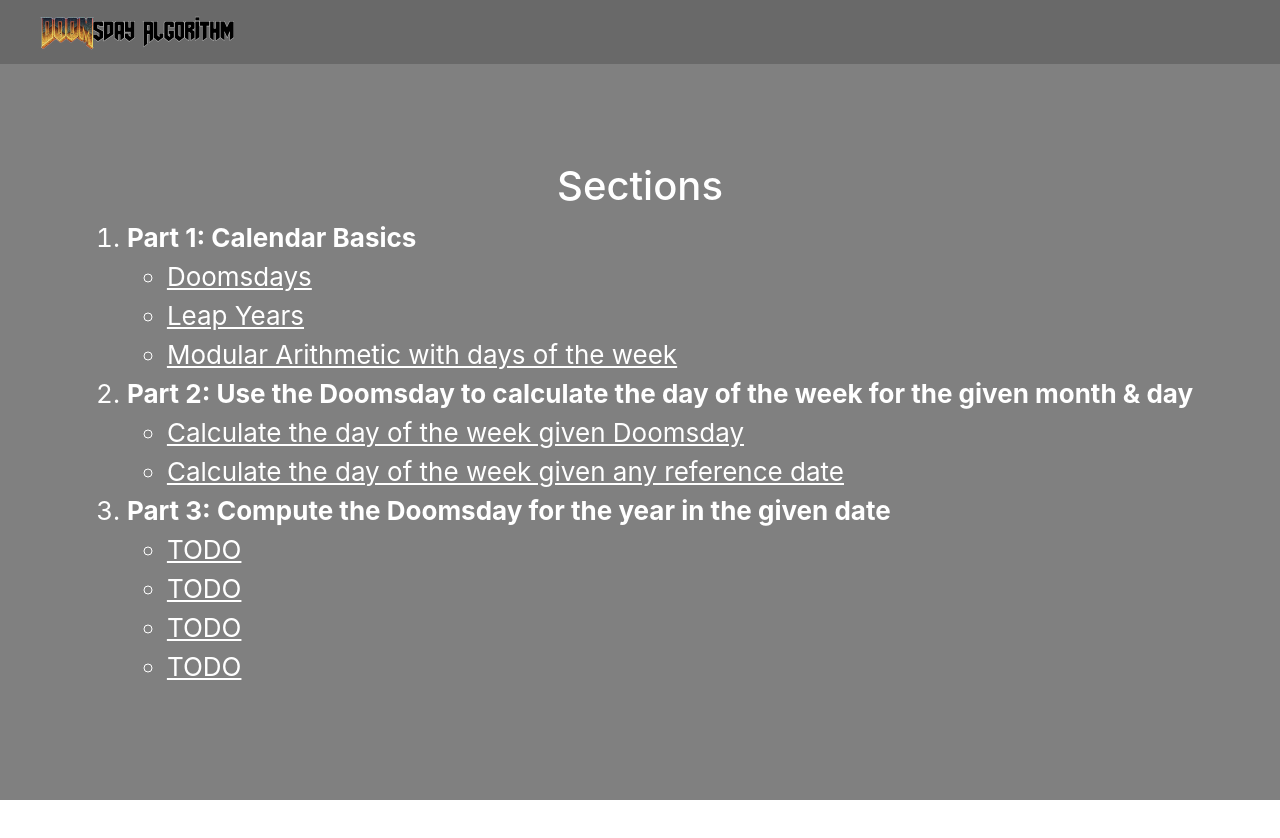
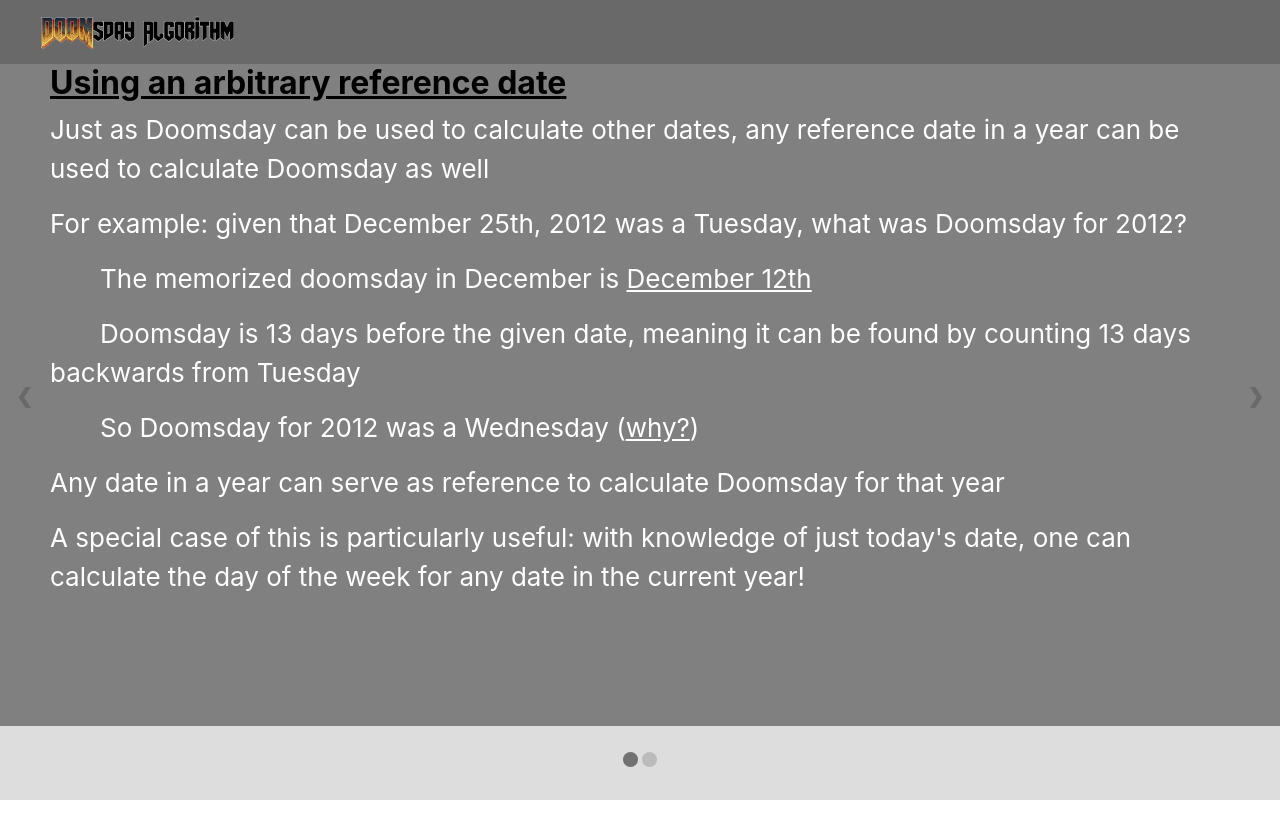
Before and after one commit to sriram-srirangam/doomsday-trainer, a React (Create React App) app in the folder doomsday_trainer/: page /learn/step5 in a window 1280 px wide. Before the commit the page ends 800 px from the top, so only its background shows below. Built offline with nearby package versions, Linux system fonts and the light colour scheme.

Commit message:
Completed step 5 + practice

```diff
--- a/doomsday_trainer/src/LearnSections.jsx
+++ b/doomsday_trainer/src/LearnSections.jsx
@@ -9,6 +9,7 @@ import Step1Page from "./Step1Page";
 import Step2Page from "./Step2Page";
 import Step3Page from "./Step3Page";
 import Step4Page from "./Step4Page";
+import Step5Page from "./Step5Page";
 
 const LearnSections = () => {
   let match = useRouteMatch();
@@ -26,6 +27,9 @@ const LearnSections = () => {
         </Route>
         <Route path={`${match.path}/step4`}>
           <Step4Page />
+        </Route>
+        <Route path={`${match.path}/step5`}>
+          <Step5Page />
         </Route>
         <Route path={match.path}>
           <TableOfContents className="App-page-with-bar" />
--- /dev/null
+++ b/doomsday_trainer/src/Step5Page.jsx
@@ -0,0 +1,11 @@
+import Step5Slides from "./slides/Step5Slides";
+
+const Step5Page = () => {
+  return (
+    <div className="General-app-text-content App-page-with-bar">
+      <Step5Slides />;
+    </div>
+  );
+};
+
+export default Step5Page;
--- /dev/null
+++ b/doomsday_trainer/src/slides/Step5Slides.jsx
@@ -0,0 +1,192 @@
+import { useEffect, useState } from "react";
+import TextField from "@material-ui/core/TextField";
+import Tooltip from "@material-ui/core/Tooltip";
+
+import { computeDayOfWeek, addLeadingZero } from "../utils.js";
+
+const Step5Slides = () => {
+  const [slideIndex, setSlideIndex] = useState(0);
+  const [test, setTest] = useState("");
+  const [quizFieldValues, setQuizFieldValues] = useState([
+    "",
+    "",
+    "",
+    "",
+    "",
+    "",
+    "",
+    "",
+    "",
+    "",
+    "",
+    "",
+  ]);
+
+  useEffect(() => {
+    showSlides(slideIndex);
+  });
+
+  const currentDate = new Date();
+
+  const allDates = [
+    [5, 10],
+    [3, 27],
+    [9, 5],
+    [10, 23],
+    [4, 10],
+    [7, 22],
+    [1, 14],
+    [6, 23],
+    [11, 22],
+    [8, 6],
+    [2, 12],
+    [12, 14],
+  ];
+  const answers = allDates.map((date) =>
+    computeDayOfWeek(date[0], date[1], currentDate.getFullYear())
+  );
+
+  const showSlides = (n) => {
+    var i;
+    var slides = document.getElementsByClassName("mySlides");
+    var dots = document.getElementsByClassName("dot");
+
+    for (i = 0; i < slides.length; i++) {
+      slides[i].style.display = "none";
+    }
+    for (i = 0; i < dots.length; i++) {
+      dots[i].className = dots[i].className.replace(" active", "");
+    }
+    slides[slideIndex].style.display = "block";
+    dots[slideIndex].className += " active";
+  };
+
+  return (
+    <div>
+      <div className="slideshow-container">
+        <div className="mySlides">
+          <div className="Slide-paragraph-block">
+            <h2 style={{ color: "black" }}>
+              <b>
+                <u>Using an arbitrary reference date</u>
+              </b>
+            </h2>
+            <p>
+              {" "}
+              Just as Doomsday can be used to calculate other dates, any
+              reference date in a year can be used to calculate Doomsday as well
+            </p>
+            <p>
+              For example: given that December 25th, 2012 was a Tuesday, what
+              was Doomsday for 2012?
+            </p>
+            <p style={{ textIndent: "50px" }}>
+              The memorized doomsday in December is{" "}
+              <Tooltip title="4/4, 6/6, 8/8, 10/10, 12/12" placement="right">
+                <span>
+                  <u>December 12th</u>
+                </span>
+              </Tooltip>
+            </p>
+            <p style={{ textIndent: "50px" }}>
+              Doomsday is 13 days before the given date, meaning it can be found
+              by counting 13 days backwards from Tuesday
+            </p>
+            <p style={{ textIndent: "50px" }}>
+              So Doomsday for 2012 was a Wednesday{" "}
+              <Tooltip
+                title="because -13 % 7 is -6, and 6 days before Tuesday is Wednesday"
+                placement="right"
+              >
+                <span>
+                  (<u>why?</u>)
+                </span>
+              </Tooltip>
+            </p>
+            <p>
+              Any date in a year can serve as reference to calculate Doomsday
+              for that year
+            </p>
+            <p>
+              A special case of this is particularly useful: with knowledge of
+              just today's date, one can calculate the day of the week for any
+              date in the current year!
+            </p>
+          </div>
+        </div>
+
+        <div className="mySlides">
+          <div className="Slide-paragraph-block">
+            <h2 style={{ color: "black" }}>
+              <b>
+                <u>Quiz</u>
+              </b>
+            </h2>
+            <p>
+              Enter what the day of the week is for each of the given dates in
+              the{" "}
+              <Tooltip title={currentDate.getFullYear()} placement="top">
+                <span>
+                  <u>current year</u>
+                </span>
+              </Tooltip>{" "}
+              (dates are of format MM/DD):
+            </p>
+            {allDates.map((date, index) => {
+              return (
+                <span>
+                  <TextField
+                    label={`${addLeadingZero(date[0])}/${addLeadingZero(
+                      date[1]
+                    )}`}
+                    error={
+                      quizFieldValues[index] !== "" &&
+                      quizFieldValues[index].toLowerCase() !==
+                        answers[index].toLowerCase()
+                    }
+                    helperText={
+                      quizFieldValues[index] !== "" &&
+                      quizFieldValues[index].toLowerCase() !==
+                        answers[index].toLowerCase()
+                        ? "Incorrect answer."
+                        : ""
+                    }
+                    onChange={(e) => {
+                      var newQuizFieldValues = quizFieldValues;
+                      newQuizFieldValues[index] = e.target.value;
+
+                      setQuizFieldValues(newQuizFieldValues);
+                      setTest(e.target.value);
+                    }}
+                    id={date}
+                    variant="outlined"
+                  />{" "}
+                </span>
+              );
+            })}
+          </div>
+        </div>
+
+        <div
+          className="prev"
+          onClick={() => setSlideIndex(Math.max(slideIndex - 1, 0))}
+        >
+          ❮
+        </div>
+        <div
+          className="next"
+          onClick={() => setSlideIndex(Math.min(slideIndex + 1, 1))}
+        >
+          ❯
+        </div>
+      </div>
+
+      <div className="dot-container">
+        <span className="dot" onClick={() => setSlideIndex(0)}></span>
+        <span className="dot" onClick={() => setSlideIndex(1)}></span>
+      </div>
+    </div>
+  );
+};
+
+export default Step5Slides;
```
